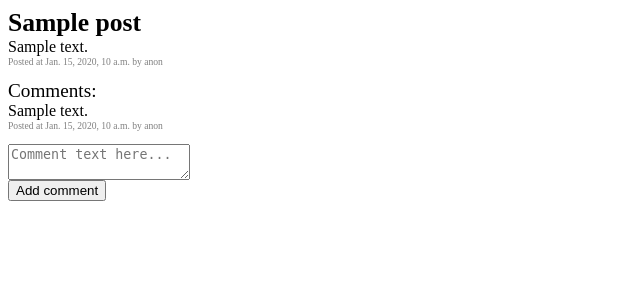
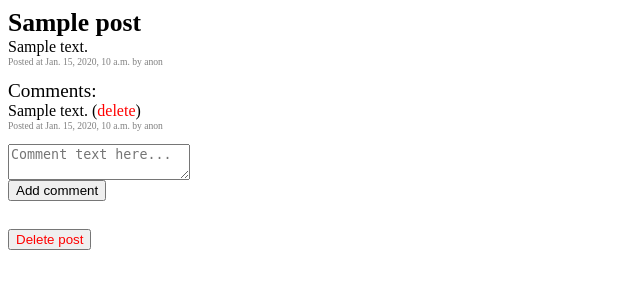
Before and after one commit to sultanowskii/ms-edu, a Django app: page /posts/1/ in a window 1280 px wide. Shown: the top 300 px of the page, without its empty margins (0-640 px from the left). Run offline with Django 3.2, Linux system fonts and the light colour scheme; tables that the repository leaves empty hold one stand-in row (values such as "Sample post").

Commit message:
:construction: [posts] Post&comment deletion, ui improvements

```diff
--- a/apps/posts/static/posts/css/style.css
+++ b/apps/posts/static/posts/css/style.css
@@ -21,3 +21,24 @@
 .post-text {
   font-size: 1em;
 }
+
+.invisible-btn {
+  background: none;
+  color: inherit;
+  border: none;
+  padding: 0;
+  font: inherit;
+  outline: inherit;
+}
+
+.delete-btn {
+  color: red;
+}
+
+.delete-txt {
+  color: red;
+}
+
+.delete-txt:hover {
+  text-decoration: underline;
+}
--- a/apps/posts/templates/posts/detail.html
+++ b/apps/posts/templates/posts/detail.html
@@ -1,6 +1,7 @@
 {% load static %}
 
 <link rel="stylesheet" type="text/css" href="{% static 'posts/css/style.css' %}">
+
 
 <div style="display: flex; flex-direction: column; gap: 0.8em;">
   <div class="post-block">
@@ -21,8 +22,13 @@
     <span style="font-size: 1.2em; padding-top: 1.5em;">Comments:</span>
     {% for comment in post.comments.all %}
       <div class="comment">
-        <div>
-          {{ comment.text }}
+        <div style="display: flex; flex-direction: row;">
+          {{ comment.text }} (
+            <form action="{% url 'posts:comment_delete' comment.id %}" method="post" style="margin-bottom: 0px;">
+              {% csrf_token %}
+              <input type="submit" value="delete" class="invisible-btn delete-txt">
+            </form>
+          )
         </div>
         <div>
           <span class="comment-info">Posted at {{ comment.pub_date }} by anon</span>
@@ -40,4 +46,10 @@
       <input type="submit" value="Add comment">
     </div>
   </form>
+  <form action="{% url 'posts:post_delete' post.id %}" method="post">
+    {% csrf_token %}
+    <div>
+      <input type="submit" value="Delete post" class="delete-btn">
     </div>
+  </form>
+</div>
--- a/apps/posts/urls.py
+++ b/apps/posts/urls.py
@@ -8,5 +8,7 @@ urlpatterns = [
     path('', views.PostIndexView.as_view(), name='post_index'),
     path('create/', views.create_post, name="post_create"),
     path('<int:pk>/', views.PostDetailView.as_view(), name="post_detail"),
-    path('<int:pk>/add_comment/', views.post_add_comment, name="post_add_comment"),
+    path('<int:pk>/delete/', views.delete_post, name="post_delete"),
+    path('<int:pk>/comments/create/', views.post_add_comment, name="post_add_comment"),
+    path('comments/<int:pk>/delete/', views.delete_comment, name="comment_delete"),
 ]
--- a/apps/posts/views.py
+++ b/apps/posts/views.py
@@ -30,8 +30,23 @@ def create_post(request):
     return render(request, 'posts/create.html')
 
 
+def delete_post(request, pk):
+    if request.method == 'POST':
+        post = get_object_or_404(Post, pk=pk)
+        post.delete()
+        return HttpResponseRedirect(reverse('posts:post_index'))
+
 def post_add_comment(request, pk):
     post = get_object_or_404(Post, pk=pk)
     comment_text = request.POST['comment_text']
     Comment.objects.create(text=comment_text, post=post, pub_date=timezone.now())
     return HttpResponseRedirect(reverse('posts:post_detail', args=(pk,)))
+
+
+def delete_comment(request, pk):
+    print("inside")
+    if request.method == 'POST':
+        comment = get_object_or_404(Comment, pk=pk)
+        post_pk = comment.post.pk
+        comment.delete()
+        return HttpResponseRedirect(reverse('posts:post_detail', args=(post_pk,)))
```
Also changed, not shown: apps/posts/templates/posts/index.html (+9 -3 lines). Lines whose indentation alone changed are shown as unchanged.
